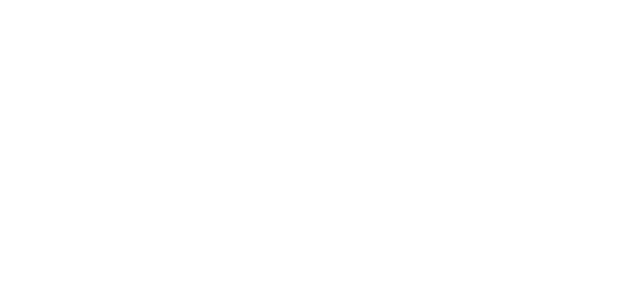
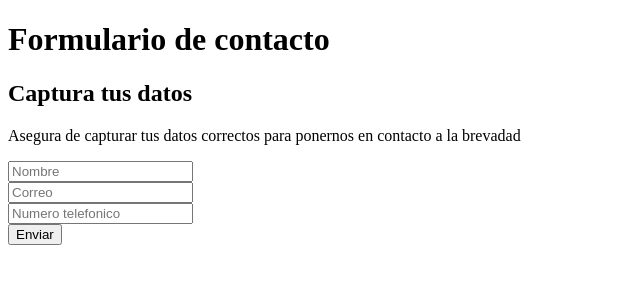
Before and after one commit to Unaltradirezione/Ejercicios-del-PrepCourse, a plain HTML site: page form.html in a window 1280 px wide. Shown: the whole page, without its empty margins (0-640 px from the left). Drawn offline with Linux system fonts and the light colour scheme.

Commit message:
creacon de formulario de contacto

```diff
--- a/form.html
+++ b/form.html
@@ -6,6 +6,34 @@
     <title>Document</title>
 </head>
 <body>
+    <header>
+        <h1>Formulario de contacto</h1>
+    </header>
 
+    <main>
+        <div>
+            <h2>Captura tus datos</h2>
+            <p>
+                Asegura de capturar tus datos correctos para ponernos en contacto a la brevadad
+            </p>
+        </div>
+
+        <form>
+            <div>
+                <input type="text" name="nombre" placeholder="Nombre">
+            </div>
+
+            <div>
+                <input type="email" name="correo" placeholder="Correo">
+            </div>
+
+            <div>
+                <input type="number" name="numero" placeholder="Numero telefonico">
+            </div>
+
+            <button>Enviar</button>
+
+        </form>
+    </main>
 </body>
 </html>
```
